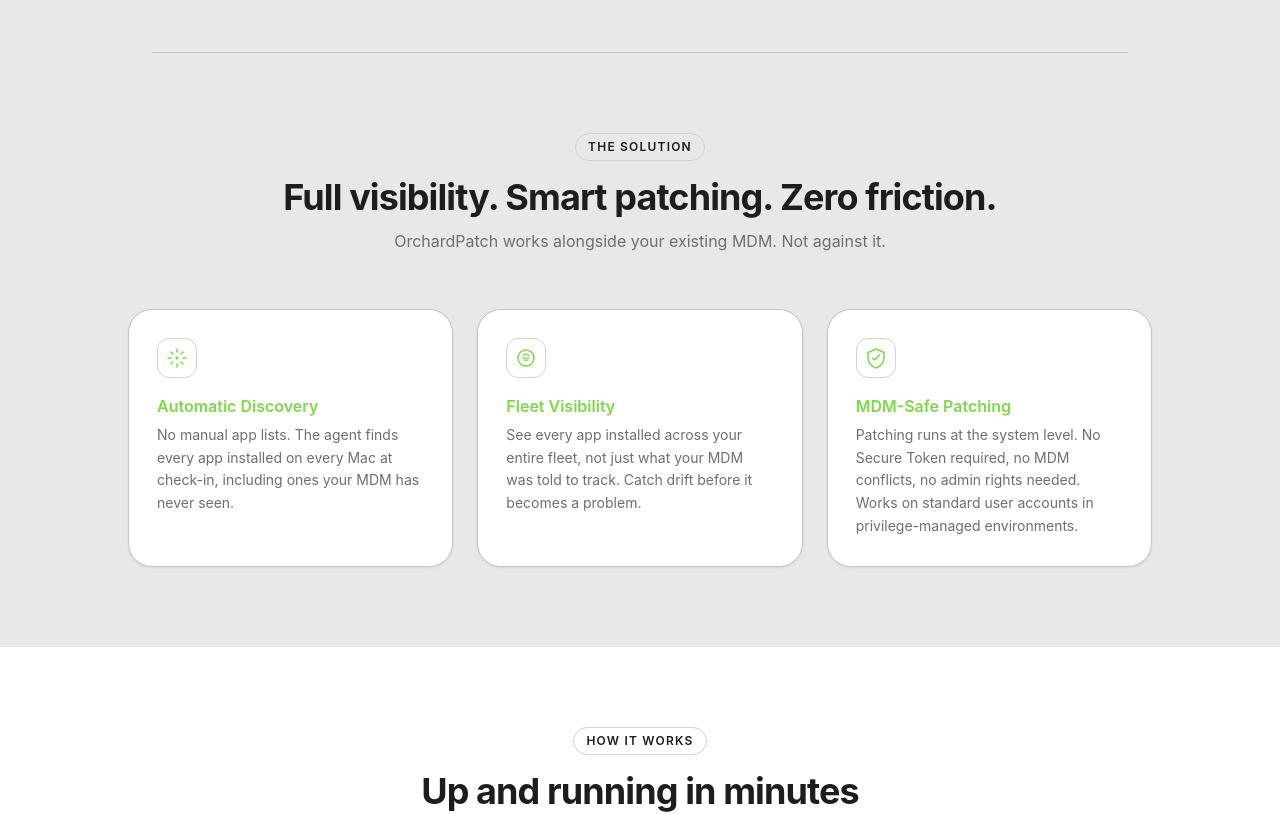
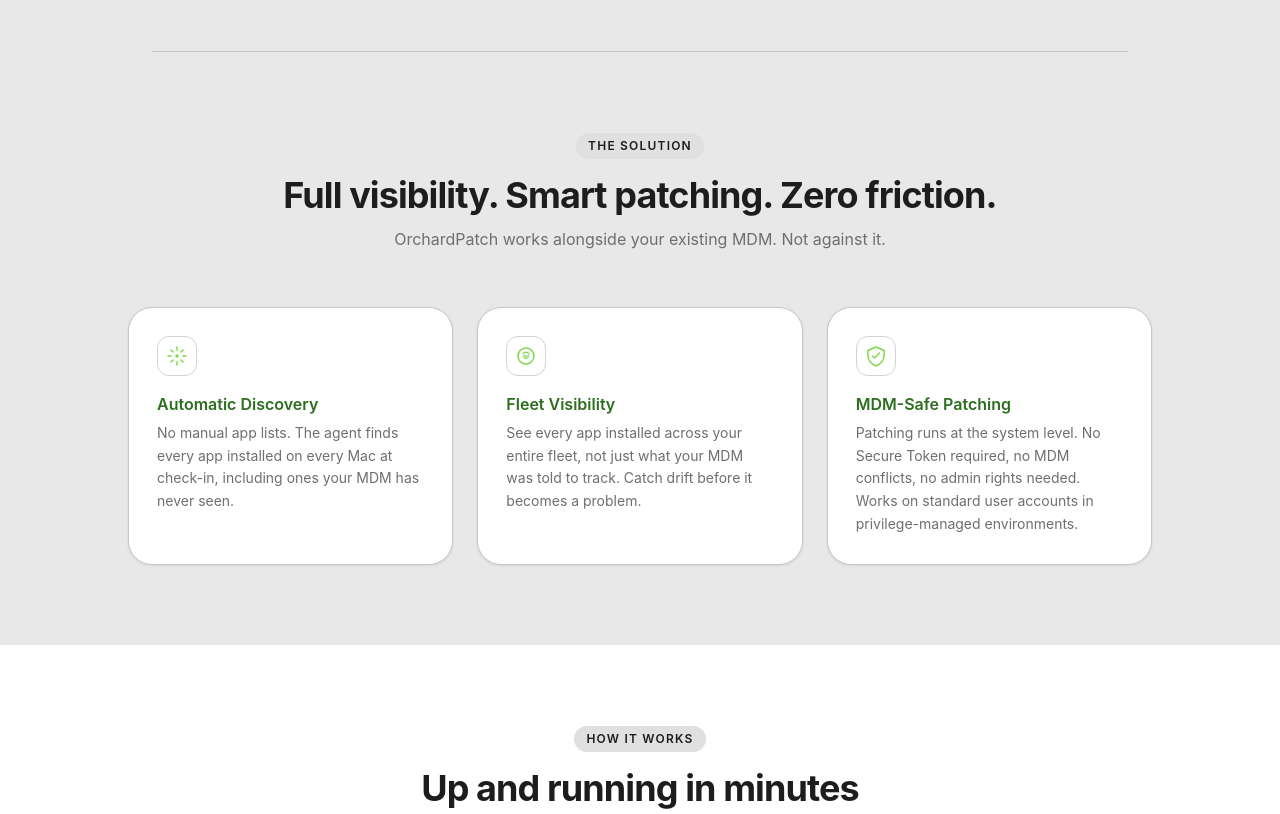
Before and after one commit to judeglenn/orchardpatch-waitlist, a Next.js app: page / in a window 1280 px wide. Shown: the part 1260-2074 px from the top of the page. Built offline with nearby package versions, Linux system fonts and the light colour scheme.

Commit message:
fix: pill labels filled #e0e0e0, feature card headings #2d6e1f
- Section pills: border removed, background #e0e0e0, semibold retained
- Solution card headings: #7dd94a → #2d6e1f (darker forest green)
- Logo wordmark and SVG icon colors unchanged

```diff
--- a/app/page.tsx
+++ b/app/page.tsx
@@ -103,8 +103,8 @@
   letterSpacing: "0.1em",
   padding: "4px 12px",
   borderRadius: "9999px",
-  border: "1px solid #d2d2d7",
-  background: "transparent",
+  border: "none",
+  background: "#e0e0e0",
   color: "#1d1d1f",
 };
 
@@ -220,7 +220,7 @@
                     {icon}
                   </div>
                   <div>
-                    <h3 className="font-semibold text-base mb-1.5" style={{ color: "#7dd94a" }}>{heading}</h3>
+                    <h3 className="font-semibold text-base mb-1.5" style={{ color: "#2d6e1f" }}>{heading}</h3>
                     <p className="text-sm leading-relaxed" style={{ color: "#6e6e73" }}>{body}</p>
                   </div>
                 </div>
```
